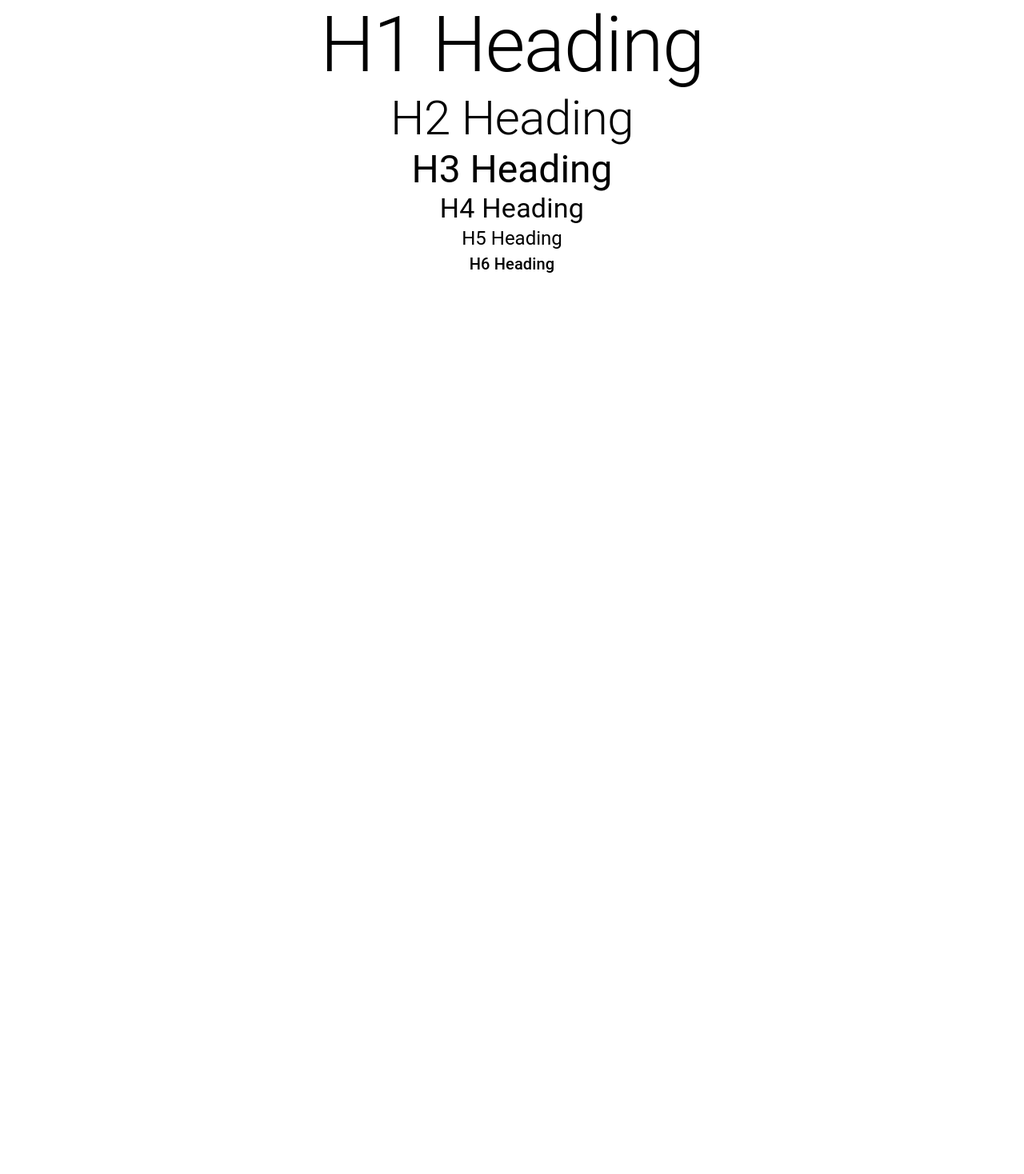
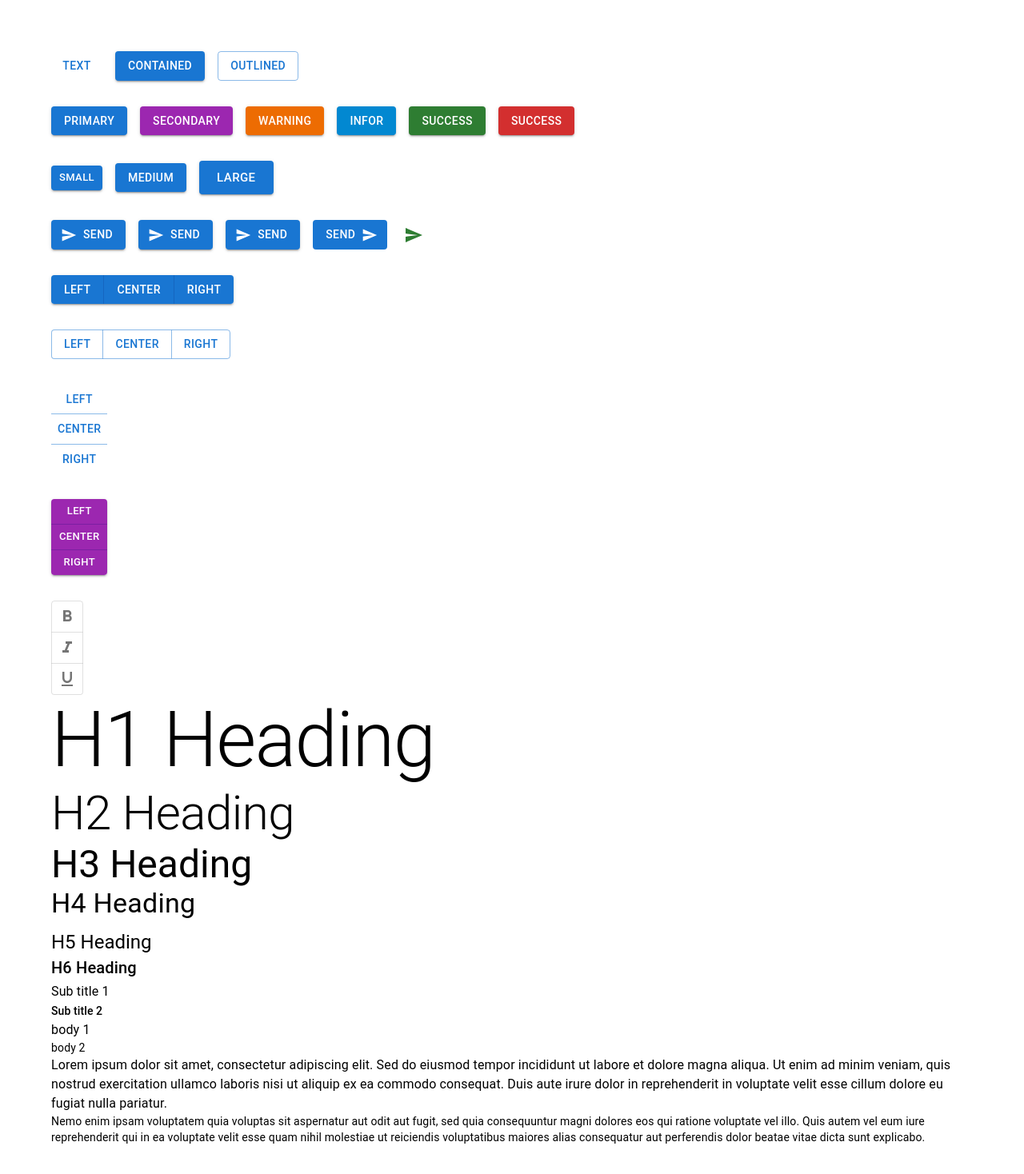
Before and after one commit to mayurpaunipagar/mui-ts-demo, a React (Create React App) app: page / in a window 1280 px wide. Shown: the top 1468 px of the page at 80% size. Before the commit the page ends 800 px from the top, so only its background shows below. Built offline with nearby package versions, Linux system fonts and the light colour scheme.

Commit message:
toggleButtonGroup testing added

```diff
--- a/package.json
+++ b/package.json
@@ -5,6 +5,7 @@
   "dependencies": {
     "@emotion/react": "^11.14.0",
     "@emotion/styled": "^11.14.0",
+    "@mui/icons-material": "^6.4.6",
     "@mui/material": "^6.4.6",
     "@testing-library/dom": "^10.4.0",
     "@testing-library/jest-dom": "^6.6.3",
--- a/src/App.css
+++ b/src/App.css
@@ -1,5 +1,6 @@
 .App {
-  text-align: center;
+  /* text-align: center; */
+  padding: 4rem;
 }
 
 .App-logo {
--- a/src/App.tsx
+++ b/src/App.tsx
@@ -2,10 +2,12 @@ import React from 'react';
 import logo from './logo.svg';
 import './App.css';
 import { MuiTypography } from './components/MuiTypography';
+import { MuiButton } from './components/MuiButton';
 
 function App() {
   return (
     <div className="App">
+      <MuiButton/>
       <MuiTypography/>
     </div>
   );
--- /dev/null
+++ b/src/components/MuiButton.tsx
@@ -0,0 +1,88 @@
+import { Stack, Button, IconButton, ButtonGroup, ToggleButtonGroup,ToggleButton } from "@mui/material"
+import SendIcon from "@mui/icons-material/Send"
+import FormatBoldIcon from "@mui/icons-material/FormatBold"
+import FormatItalicIcon from "@mui/icons-material/FormatItalic"
+import FormatUnderlinedIcon  from "@mui/icons-material/FormatUnderlined"
+import { useState } from "react"
+export const MuiButton = () => {
+    const [formats,setFormats]=useState<string[]>([])
+    console.log({
+        formats
+    })
+    const handleFormatChange = (_event:React.MouseEvent<HTMLElement>,updatedFormats:string[])=>{
+        setFormats(updatedFormats)
+    }
+    return (
+        <Stack spacing={4}>
+            <Stack spacing={2} direction={"row"}>
+                <Button variant='text' href='https://google.com'>Text</Button>
+                <Button variant='contained'>Contained</Button>
+                <Button variant='outlined'>Outlined</Button>
+            </Stack>
+            <Stack spacing={2} direction={"row"}>
+                <Button variant="contained" color="primary">Primary</Button>
+                <Button variant="contained" color="secondary">Secondary</Button>
+                <Button variant="contained" color="warning">Warning</Button>
+                <Button variant="contained" color="info">Infor</Button>
+                <Button variant="contained" color="success">Success</Button>
+                <Button variant="contained" color="error">Success</Button>
+            </Stack>
+            <Stack display='block' spacing={2} direction={"row"}>
+                <Button variant="contained" size="small">Small</Button>
+                <Button variant="contained" size="medium">Medium</Button>
+                <Button variant="contained" size="large">Large</Button>
+            </Stack>
+            <Stack spacing={2} direction={"row"}>
+                <Button variant='contained' startIcon={<SendIcon />}>Send</Button>
+                <Button variant='contained' startIcon={<SendIcon />} onClick={() => { alert("Send Button Clicked") }}>Send</Button>
+                <Button variant='contained' startIcon={<SendIcon />} disableRipple>Send</Button>
+                <Button variant='contained' endIcon={<SendIcon />} disableElevation>Send</Button>
+                <IconButton aria-label="send" color='success' size='small'>
+                    <SendIcon />
+                </IconButton>
+            </Stack>
+            <Stack direction={"row"}>
+                <ButtonGroup variant='contained'>
+                    <Button >Left</Button>
+                    <Button >Center</Button>
+                    <Button >Right</Button>
+                </ButtonGroup>
+            </Stack>
+            <Stack direction={"row"}>
+                <ButtonGroup variant='outlined'>
+                    <Button >Left</Button>
+                    <Button >Center</Button>
+                    <Button >Right</Button>
+                </ButtonGroup>
+            </Stack>
+            <Stack direction={"row"}>
+                <ButtonGroup variant='text' orientation="vertical">
+                    <Button >Left</Button>
+                    <Button >Center</Button>
+                    <Button >Right</Button>
+                </ButtonGroup>
+            </Stack>
+            <Stack direction={"row"}>
+                <ButtonGroup variant='contained' orientation="vertical" size="small" color="secondary" aria-label="alignment button group">
+                    <Button onClick={() => { alert("left clicked") }} >Left</Button>
+                    <Button >Center</Button>
+                    <Button >Right</Button>
+                </ButtonGroup>
+            </Stack>
+            <Stack direction={"row"}>
+                <ToggleButtonGroup
+                aria-label="text-formatting"
+                value={formats}
+                onChange={handleFormatChange}
+                size="small"
+                color="success"
+                orientation="vertical">
+                    <ToggleButton value='bold' aria-label="bold"><FormatBoldIcon/></ToggleButton>
+                    <ToggleButton value='italic' aria-label="italic"><FormatItalicIcon/></ToggleButton>
+                    <ToggleButton value='underlined' aria-label="underlined"><FormatUnderlinedIcon/></ToggleButton>
+                </ToggleButtonGroup>
+            </Stack>
+        </Stack>
+
+    )
+}
--- a/src/components/MuiTypography.tsx
+++ b/src/components/MuiTypography.tsx
@@ -6,9 +6,21 @@ export const MuiTypography = () => {
             <Typography variant="h1">H1 Heading</Typography>
             <Typography variant="h2">H2 Heading</Typography>
             <Typography variant="h3">H3 Heading</Typography>
-            <Typography variant="h4">H4 Heading</Typography>
+            <Typography variant="h4" component={"h1"} gutterBottom>H4 Heading</Typography>
             <Typography variant="h5">H5 Heading</Typography>
             <Typography variant="h6">H6 Heading</Typography>
+            <Typography variant="subtitle1">Sub title 1</Typography>
+            <Typography variant="subtitle2">Sub title 2</Typography>
+            <Typography variant="body1">body 1</Typography>
+            <Typography variant="body2">body 2</Typography>
+            <Typography variant="body1">Lorem ipsum dolor sit amet, consectetur adipiscing elit. Sed do eiusmod tempor incididunt ut labore et dolore magna aliqua. Ut
+                enim ad minim veniam, quis nostrud exercitation ullamco laboris nisi ut aliquip ex ea commodo consequat. Duis aute irure dolor
+                in reprehenderit in voluptate velit esse cillum dolore eu fugiat nulla pariatur.</Typography>
+            <Typography variant="body2">Nemo enim ipsam voluptatem quia voluptas sit aspernatur aut odit aut fugit, sed quia consequuntur magni dolores eos qui
+                ratione voluptate vel illo. Quis autem vel eum iure reprehenderit qui in ea voluptate velit esse quam nihil molestiae ut
+                reiciendis voluptatibus maiores alias consequatur aut perferendis dolor beatae vitae dicta sunt explicabo.
+            </Typography>
+
 
         </div>
     )
```
Also changed, not shown: 1 other file (tests, documents, lock files or other folders).
